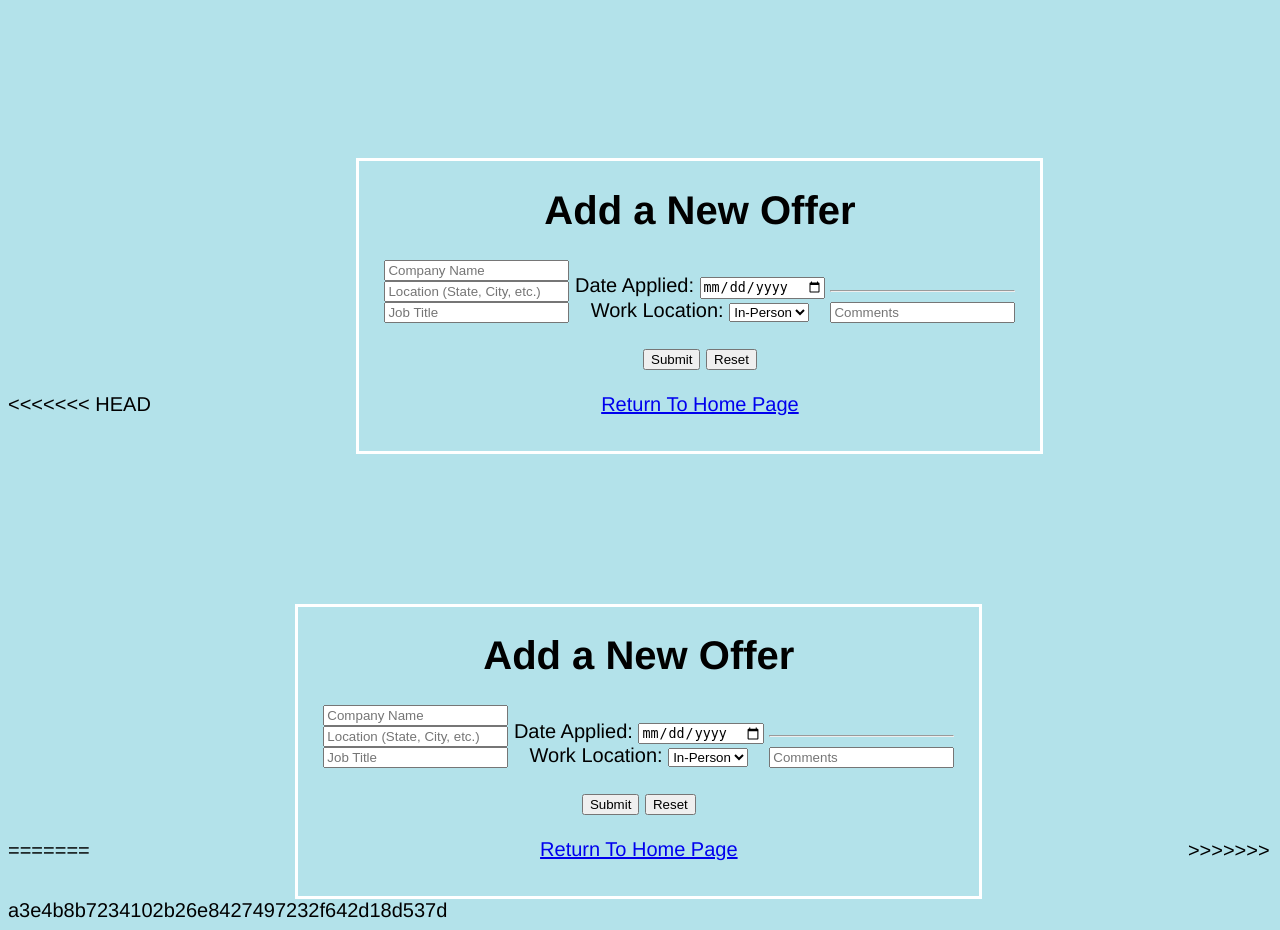
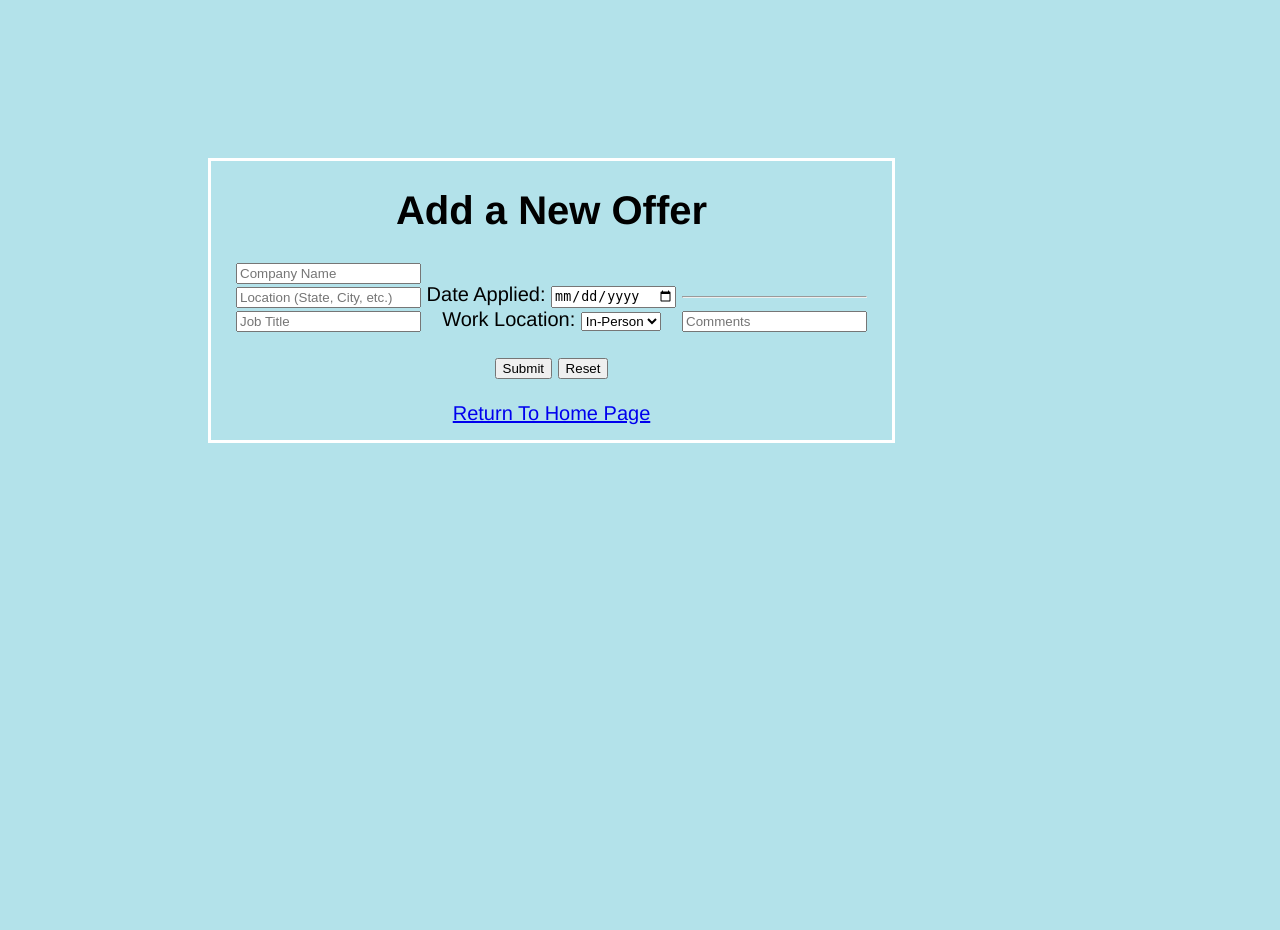
Before and after one commit to RaymondFeckoury/Group5_FinalProject, a PHP site: page /Group5_FinalProject/PHP/newOffer.php in a window 1280 px wide. After the commit the page ends 443 px from the top, so only its background shows below. Run offline with PHP 8.4, Linux system fonts and the light colour scheme.

Commit message:
New structure is working well in completed. Now to transfer the same changes to the other pages.

```diff
--- a/PHP/newOffer.php
+++ b/PHP/newOffer.php
@@ -1,4 +1,3 @@
-<<<<<<< HEAD
 <?php
     session_start();
     require('connDB.php');
@@ -61,73 +60,3 @@
         </form>
     </div>
 </body>
-
-=======
-<?php
-    session_start();
-    require('connDB.php');
-
-    // If form data has been submitted
-    if($_SERVER["REQUEST_METHOD"] == "POST") {
-        $company = $_POST['company'];
-        $location = $_POST['location'];
-        $date = $_POST['date'];
-        $workLocation = $_POST['worklocation'];
-        $title = $_POST['jobtitle'];
-        $comments = $_POST['comments'];
-        if (empty($company)) { // Requires company name
-            echo "<h5>Company name is required.</h5>";
-        } else {
-            // Inserts application info into the database
-            $un = $_SESSION["username"];
-            $query = "INSERT INTO `offers`(`company`, `location`, `jobTitle`, `date`, `workLocation`, `comments`, `username`) VALUES ('$company', '$location', '$title', '$date', '$workLocation','$comments', '" . $un . "');";
-            mysqli_query($conn, $query);
-            // Returns to the completed page
-            header('Location: offers.php');
-            exit();
-        }
-    }
-?>
-
-<!DOCTYPE html>
-<html lang="en">
-<head>
-    <title>Add Applicaton</title>
-    <link rel="stylesheet" type="text/css" href="../CSS/login.css">
-</head>
-<body>
-    <div class="create">
-        <h1>Add a New Offer</h1>
-        <form method="post">
-            <div class="name-location-date">
-                <input type="text" placeholder="Company Name" name="company"><br>
-                <input type="text" placeholder="Location (State, City, etc.)" name="location"><br>
-                <input type="text" placeholder="Job Title" name="jobtitle">
-            </div>
-            <div class="style-title">
-                <label for="date">Date Applied:</label>
-                <input type="date" id="date" name="date"><br>
-                <label for="worklocation">Work Location:</label>
-                <select name="worklocation">
-                    <option value="in-person">In-Person</option>
-                    <option value="remote">Remote</option>
-                    <option value="hybrid">Hybrid</option>
-                    <option value="unclear">Unclear</option>
-                </select>
-            </div>
-            <div class="comments">
-                <hr>
-                <input type="text" placeholder="Comments" name="comments"><br>
-            </div>
-            <div class="buttons">
-                <br>
-                <button type="submit">Submit</button>
-                <input type="reset"><br><br>
-            </div>
-            <a href="../HTML/index2.html">Return To Home Page</a><br>
-        </form>
-    </div>
-</body>
-
->>>>>>> a3e4b8b7234102b26e8427497232f642d18d537d
-</html>
```
Also changed, not shown: PHP/completed.php (+2 -7 lines), PHP/offers.php (+52 -13 lines).
